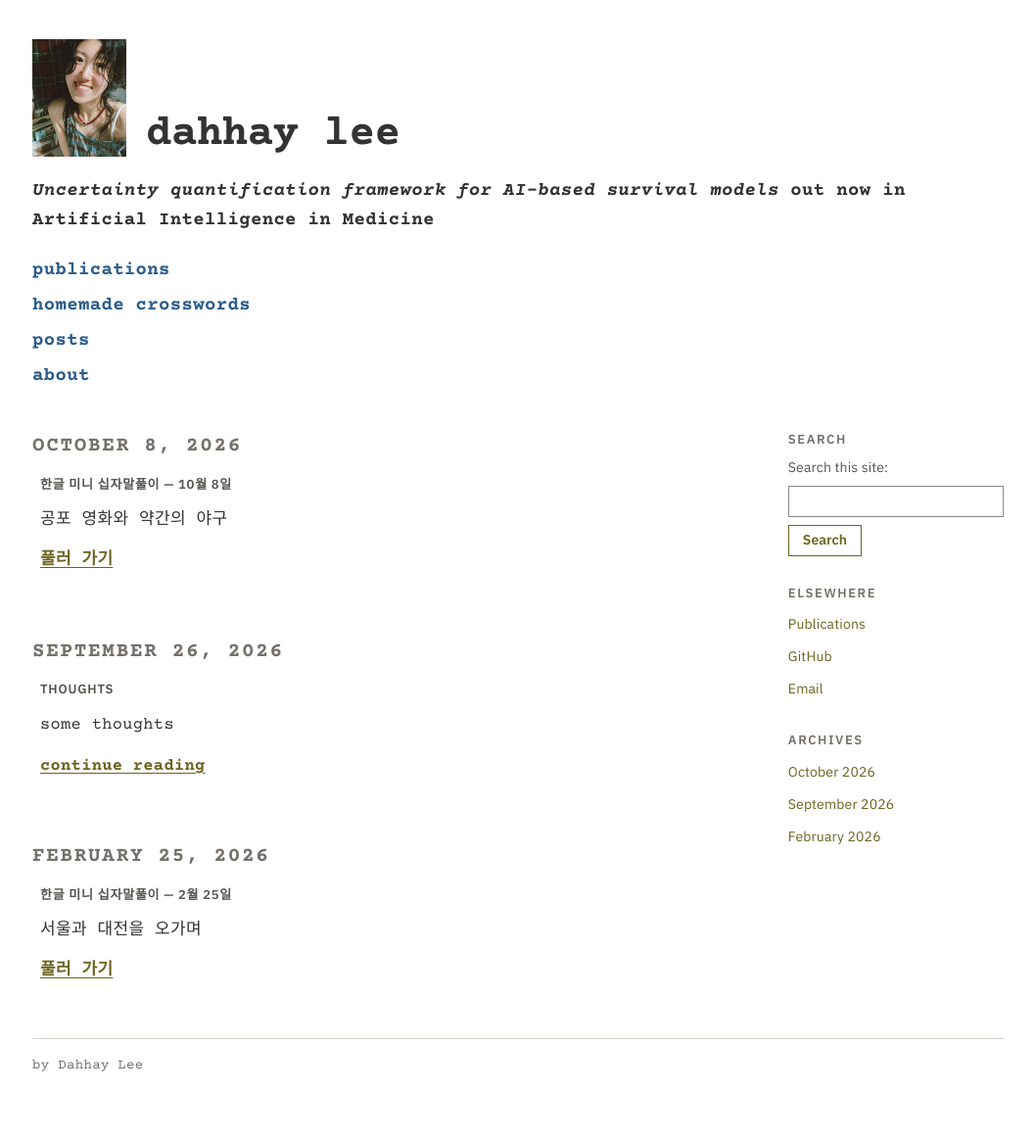
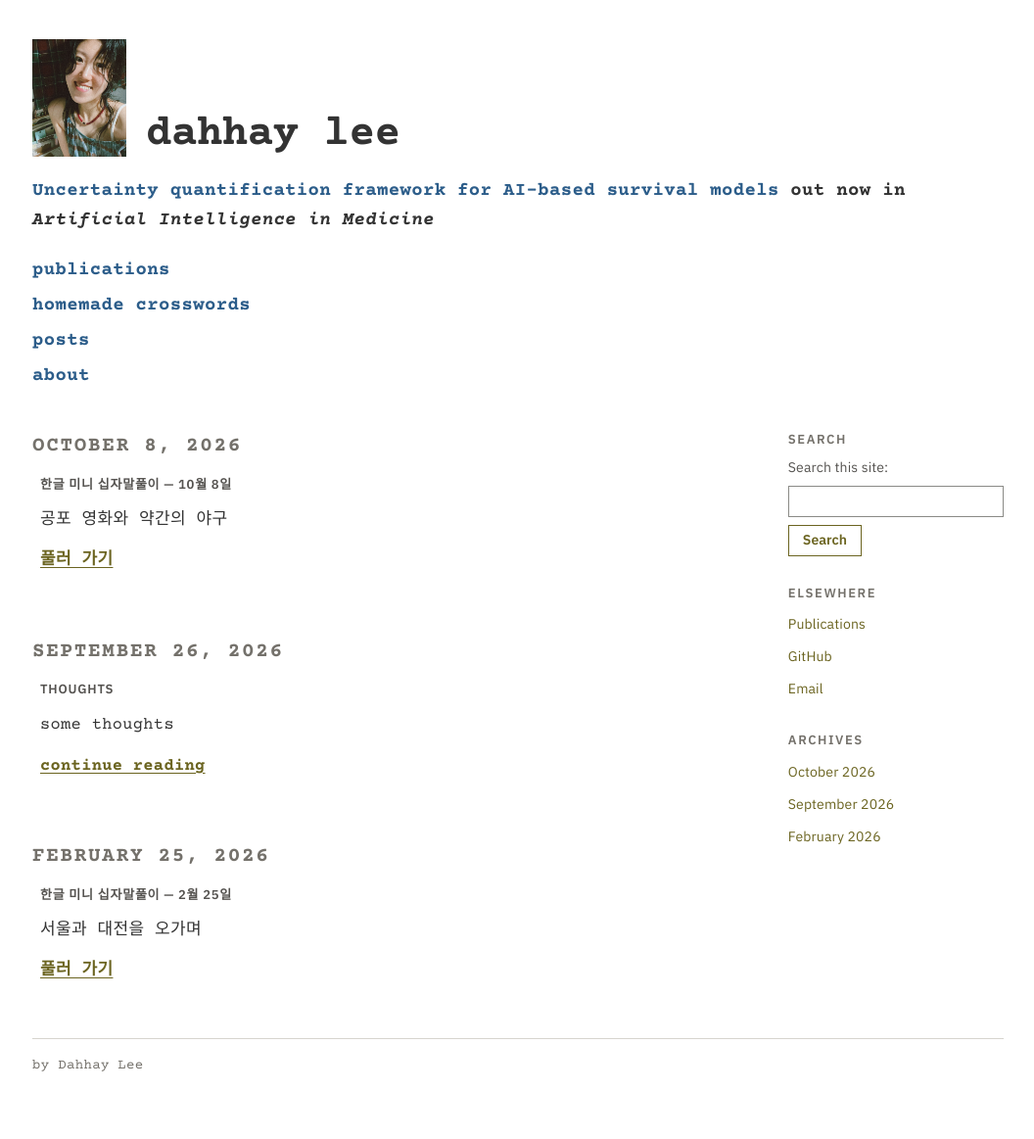
Before and after one commit to DahhayLee/DahhayLee.github.io, a Jekyll site: the page built from index.html, in a window 1280 px wide. Shown: the whole page at 98% size, without its empty margins (111-1167 px from the left). Built offline with Jekyll 4.4.1, drawn with Linux system fonts in a browser that asks for light colours; some web fonts are replaced.

Commit message:
Edit latest

```diff
--- a/_layouts/default.html
+++ b/_layouts/default.html
@@ -27,7 +27,7 @@
     {% if maxy >= cutoff %}
       {% for p in pubs %}{% if p.year == maxy %}{% assign latest = p %}{% break %}{% endif %}{% endfor %}
       {% if latest.doi %}{% assign latest_link = "https://doi.org/" | append: latest.doi %}{% else %}{% assign latest_link = latest.url %}{% endif %}
-  <p class="latest"><a href="{{ latest_link }}"><em>{{ latest.short_title | default: latest.title | split: ": " | first }}</em></a> out now in {{ latest.journal }}</p>
+  <p class="latest"><a href="{{ latest_link }}" title="{{latest.title | escape}}">{{ latest.short_title | default: latest.title | split: ": " | first }}</a> out now in <em>{{ latest.journal }}</em></p>
     {% endif %}
   {% endif %}
 
--- a/assets/css/main.scss
+++ b/assets/css/main.scss
@@ -48,7 +48,7 @@ img { max-width: 100%; height: auto; }
   letter-spacing: -0.01em; color: var(--ink); text-decoration: none;
 }
 .latest { margin: 0; font-size: 19px; font-weight: 700; }
-.latest a { color: var(--ink); text-decoration: none; }
+.latest a { color: var(--nav); text-decoration: none; }
 .latest a:hover { text-decoration: underline; }
 .main-nav { display: flex; flex-direction: column; gap: 0.35rem; font-size: 19px; font-weight: 700; }
 .main-nav a { color: var(--nav); text-decoration: none; }
```
